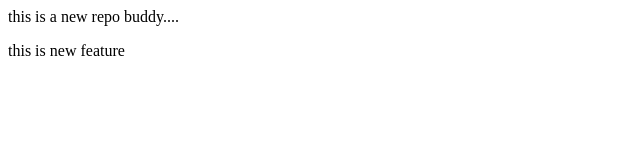
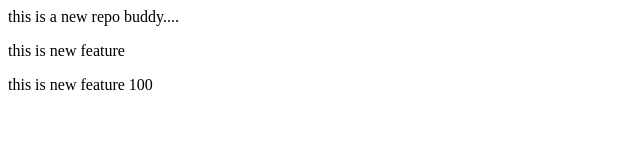
Before and after one commit to mdishaq33/localpro, a plain HTML site: page index.html in a window 1280 px wide. Shown: the whole page, without its empty margins (0-640 px from the left). Drawn offline with Linux system fonts and the light colour scheme.

Commit message:
100 features

```diff
--- a/index.html
+++ b/index.html
@@ -1,3 +1,6 @@
 <p>this is a new repo buddy....</p>
 
 <p>this is new feature</p>
+
+
+<p>this is new feature 100</p>
```
